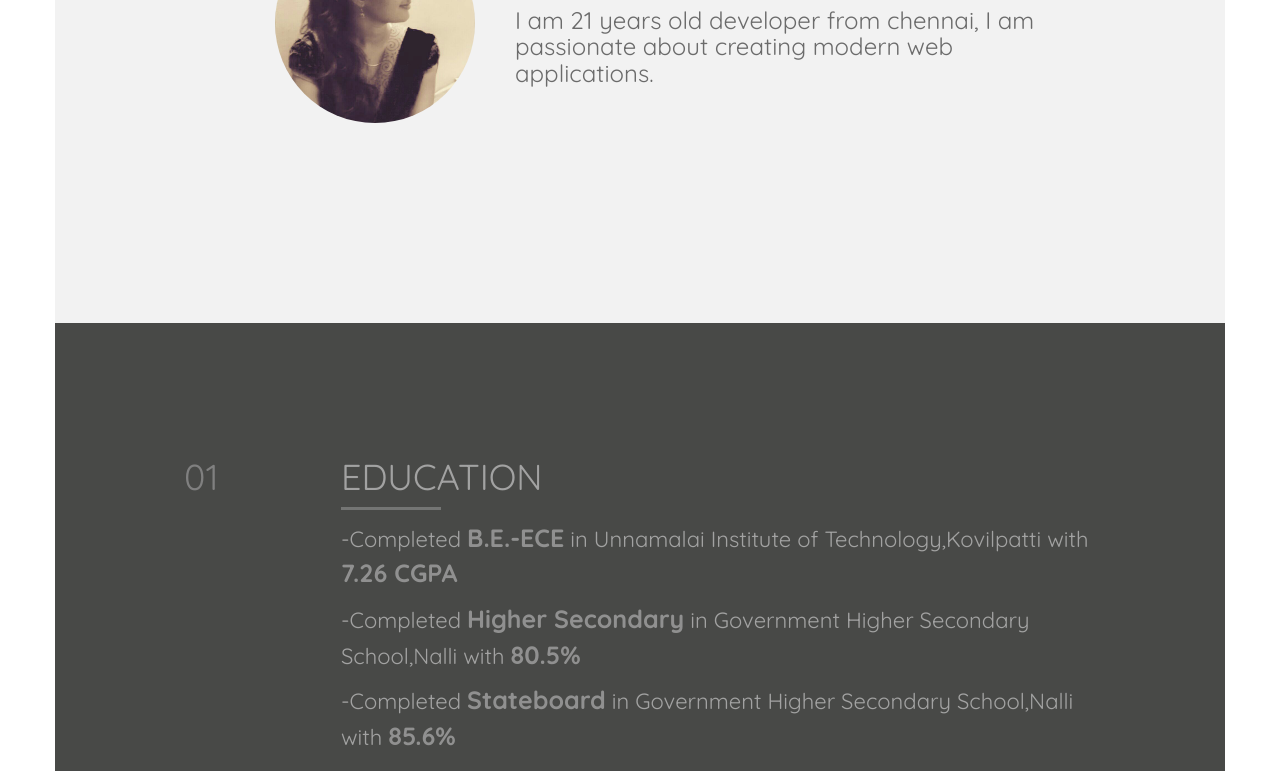
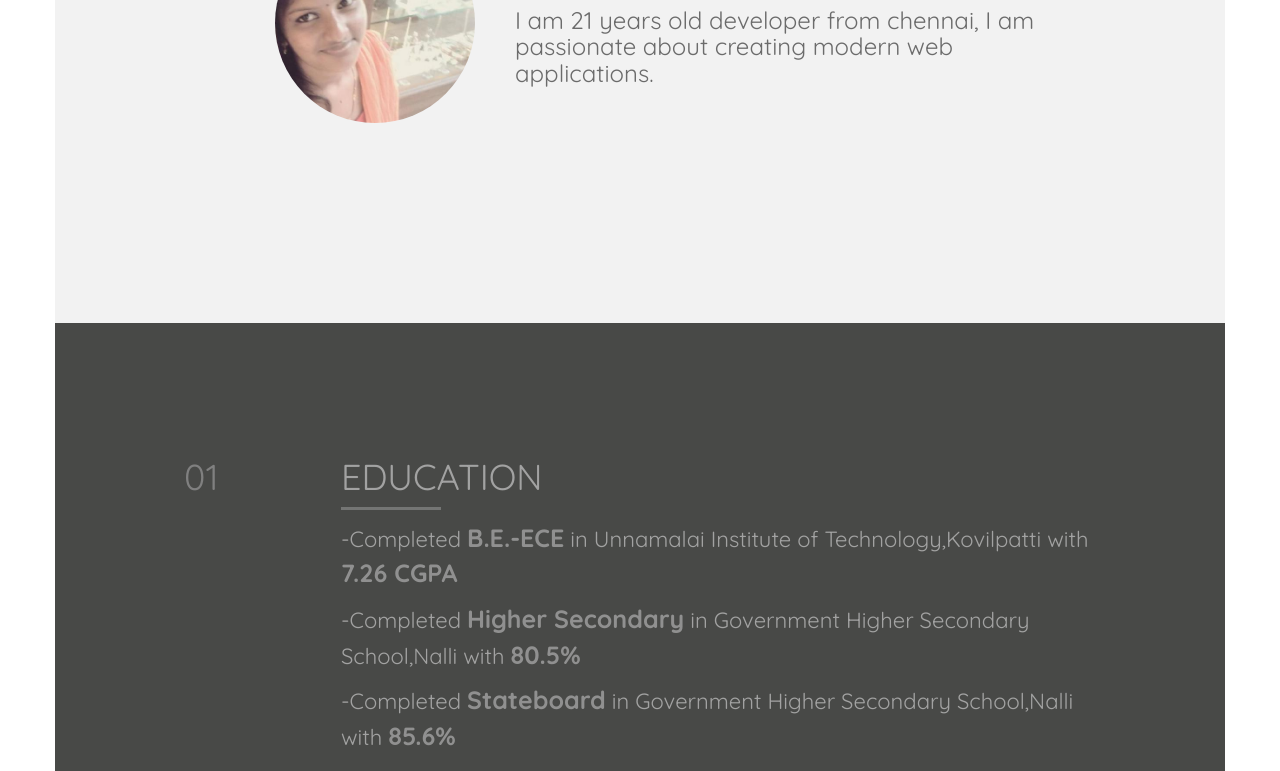
Before and after one commit to anjaligm/anjaligm.github.io, a plain HTML site: page index.html in a window 1280 px wide. Shown: the part 277-1048 px from the top of the page. Drawn offline with Linux system fonts and the light colour scheme.

Commit message:
photo changed

```diff
--- a/index.html
+++ b/index.html
@@ -36,7 +36,7 @@
   <div class="container home-section">
     <div class="row middle home-hero">
        <div class="col-md-2 col-md-offset-2 img-container">
-        <img src="images/girl.jpg" id="round">
+        <img src="images/g.jpg" id="round">
        </div>
        <div class="col-md-6 home about" style="margin-left:50px">
          <h1 class="heading">HI! I AM GEETHA</h1>
```
Also changed, not shown: images/g.jpg (added).
